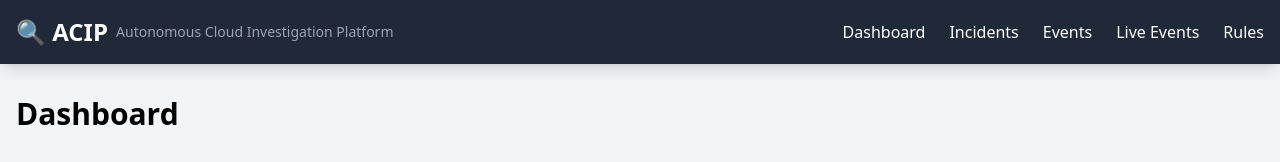
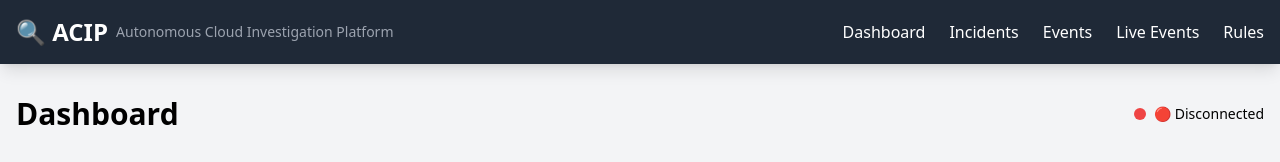
Before and after one commit to Yahya-harrachi/Autonomous-Cloud-Investigation-Platform, a React (Create React App) app in the folder frontend/: page / in a window 1280 px wide. Shown: the top 162 px of the page. Built offline with nearby package versions, Linux system fonts and the light colour scheme; no server answers.

Commit message:
Fixing filtering by status in incidents section in frontend

```diff
--- a/frontend/src/pages/Dashboard.jsx
+++ b/frontend/src/pages/Dashboard.jsx
@@ -3,6 +3,7 @@ import { Link } from 'react-router-dom';
 import { incidentAPI } from '../services/api';
 import StatusBadge from '../components/StatusBadge';
 import SeverityBadge from '../components/SeverityBadge';
+import websocketService from '../services/websocket';
 
 const Dashboard = () => {
   const [incidents, setIncidents] = useState([]);
@@ -13,9 +14,25 @@ const Dashboard = () => {
     resolved: 0
   });
   const [loading, setLoading] = useState(true);
+  const [isConnected, setIsConnected] = useState(false);
 
   useEffect(() => {
     loadData();
+
+    const onConnected = () => setIsConnected(true);
+    const onDisconnected = () => setIsConnected(false);
+
+    websocketService.on('connected', onConnected);
+    websocketService.on('disconnected', onDisconnected);
+
+    if (!websocketService.isConnected) {
+      websocketService.connect();
+    }
+
+    return () => {
+      websocketService.off('connected', onConnected);
+      websocketService.off('disconnected', onDisconnected);
+    };
   }, []);
 
   const loadData = async () => {
@@ -26,10 +43,10 @@ const Dashboard = () => {
         incidentAPI.getStats()
       ]);
 
-      // ✅ Check if incidentsRes is an array or has an incidents property
       const incidentsData = Array.isArray(incidentsRes) ? incidentsRes : incidentsRes?.incidents || [];
       setIncidents(incidentsData);
       setStats(statsRes || { total: 0, pending: 0, investigating: 0, resolved: 0 });
+      setIsConnected(websocketService.isConnected);
     } catch (err) {
       console.error('Error loading data:', err);
     } finally {
@@ -43,7 +60,15 @@ const Dashboard = () => {
 
   return (
     <div className="container mx-auto px-4 py-8">
-      <h1 className="text-3xl font-bold mb-8">Dashboard</h1>
+      <div className="flex justify-between items-center mb-8">
+        <h1 className="text-3xl font-bold">Dashboard</h1>
+        <div className="flex items-center space-x-2">
+          <div className={`w-3 h-3 rounded-full ${isConnected ? 'bg-green-500 animate-pulse' : 'bg-red-500'}`} />
+          <span className="text-sm font-medium">
+            {isConnected ? '🟢 Live' : '🔴 Disconnected'}
+          </span>
+        </div>
+      </div>
 
       {/* Stats Cards */}
       <div className="grid grid-cols-1 md:grid-cols-4 gap-6 mb-8">
@@ -75,9 +100,7 @@ const Dashboard = () => {
         </div>
         <div className="divide-y divide-gray-200">
           {incidents.length === 0 ? (
-            <div className="px-6 py-8 text-center text-gray-500">
-              No incidents found
-            </div>
+            <div className="px-6 py-8 text-center text-gray-500">No incidents found</div>
           ) : (
             incidents.map((incident) => (
               <Link to={`/incidents/${incident.id}`} key={incident.id} className="block hover:bg-gray-50">
@@ -85,7 +108,6 @@ const Dashboard = () => {
                   <div className="flex-1">
                     <div className="flex items-center space-x-3">
                       <h3 className="font-medium">{incident.title}</h3>
-                      {/* ✅ FIX: Use priority or severity */}
                       <SeverityBadge severity={incident.priority || incident.severity || 'MEDIUM'} />
                       <StatusBadge status={incident.status || 'pending'} />
                     </div>
--- a/frontend/src/pages/IncidentList.jsx
+++ b/frontend/src/pages/IncidentList.jsx
@@ -10,24 +10,43 @@ const IncidentList = () => {
   const [loading, setLoading] = useState(true);
   const [filter, setFilter] = useState('all');
   const [stats, setStats] = useState({});
+  const [isConnected, setIsConnected] = useState(false);
 
   useEffect(() => {
     loadData();
 
-    // Listen for new incidents via WebSocket
+    const onConnected = () => setIsConnected(true);
+    const onDisconnected = () => setIsConnected(false);
     const onNewIncident = (incident) => {
       console.log('🚨 New incident received:', incident);
+
+      // ✅ Only add if it matches current filter
+      const shouldAdd = filter === 'all' || filter === incident.status;
+      if (shouldAdd) {
         setIncidents(prev => [incident, ...prev]);
+      }
+
+      // ✅ Update stats
       setStats(prev => ({
         ...prev,
         total: (prev.total || 0) + 1,
-        pending: (prev.pending || 0) + 1,
+        pending: incident.status === 'pending' ? (prev.pending || 0) + 1 : (prev.pending || 0),
+        investigating: incident.status === 'investigating' ? (prev.investigating || 0) + 1 : (prev.investigating || 0),
+        resolved: incident.status === 'resolved' ? (prev.resolved || 0) + 1 : (prev.resolved || 0),
       }));
     };
 
+    websocketService.on('connected', onConnected);
+    websocketService.on('disconnected', onDisconnected);
     websocketService.on('new_incident', onNewIncident);
 
+    if (!websocketService.isConnected) {
+      websocketService.connect();
+    }
+
     return () => {
+      websocketService.off('connected', onConnected);
+      websocketService.off('disconnected', onDisconnected);
       websocketService.off('new_incident', onNewIncident);
     };
   }, [filter]);
@@ -35,14 +54,18 @@ const IncidentList = () => {
   const loadData = async () => {
     try {
       setLoading(true);
+
+      // ✅ Pass filter to API
+      const filterStatus = filter === 'all' ? null : filter;
       const [incidentsRes, statsRes] = await Promise.all([
-        incidentAPI.getAll(0, 100, filter === 'all' ? null : filter),
+        incidentAPI.getAll(0, 100, filterStatus),
         incidentAPI.getStats()
       ]);
 
       const incidentsData = Array.isArray(incidentsRes) ? incidentsRes : incidentsRes?.incidents || [];
       setIncidents(incidentsData);
       setStats(statsRes || {});
+      setIsConnected(websocketService.isConnected);
     } catch (err) {
       console.error('Error loading incidents:', err);
     } finally {
@@ -56,12 +79,25 @@ const IncidentList = () => {
     return date.toLocaleString();
   };
 
+  const getSeverity = (incident) => {
+    return incident.priority || incident.severity || 'MEDIUM';
+  };
+
+  const getScore = (incident) => {
+    return incident.extra_data?.severity_score || null;
+  };
+
   if (loading) {
-    return <div className="text-center py-8">Loading incidents...</div>;
+    return (
+      <div className="flex justify-center items-center h-64">
+        <div className="text-gray-500">Loading incidents...</div>
+      </div>
+    );
   }
 
   return (
     <div className="container mx-auto px-4 py-8">
+      {/* Header */}
       <div className="flex justify-between items-center mb-6">
         <div>
           <h1 className="text-3xl font-bold">Incidents</h1>
@@ -70,7 +106,12 @@ const IncidentList = () => {
           </p>
         </div>
         <div className="flex items-center space-x-4">
-          <span className="text-sm text-gray-500">🔴 Live</span>
+          <div className="flex items-center space-x-2">
+            <div className={`w-3 h-3 rounded-full ${isConnected ? 'bg-green-500 animate-pulse' : 'bg-red-500'}`} />
+            <span className="text-sm font-medium">
+              {isConnected ? '🟢 Live' : '🔴 Disconnected'}
+            </span>
+          </div>
         </div>
       </div>
 
@@ -81,25 +122,36 @@ const IncidentList = () => {
             key={s}
             onClick={() => setFilter(s)}
             className={`px-4 py-2 rounded-md capitalize ${
-              filter === s ? 'bg-gray-800 text-white' : 'bg-gray-200 hover:bg-gray-300'
+              filter === s
+                ? 'bg-gray-800 text-white'
+                : 'bg-gray-200 hover:bg-gray-300'
             }`}
           >
-            {s}
+            {s === 'all' ? 'All' : s}
           </button>
         ))}
       </div>
 
-      {/* Incidents Table */}
+      {/* Incidents List */}
       <div className="bg-white rounded-lg shadow overflow-hidden">
         {incidents.length === 0 ? (
           <div className="px-6 py-12 text-center text-gray-500">
             <div className="text-4xl mb-4">🔍</div>
             <p>No incidents found</p>
-            <p className="text-sm">Wait for security events or create one manually</p>
+            <p className="text-sm">
+              {filter === 'all'
+                ? 'Wait for security events or create one manually'
+                : `No ${filter} incidents found`}
+            </p>
           </div>
         ) : (
           <div className="divide-y divide-gray-200">
-            {incidents.map((incident) => (
+            {incidents.map((incident) => {
+              const severity = getSeverity(incident);
+              const status = incident.status || 'pending';
+              const score = getScore(incident);
+
+              return (
                 <Link
                   to={`/incidents/${incident.id}`}
                   key={incident.id}
@@ -111,29 +163,39 @@ const IncidentList = () => {
                         <span className="font-medium text-gray-900">
                           {incident.title}
                         </span>
-                      {/* ✅ FIX: Use priority or severity */}
-                      <SeverityBadge severity={incident.priority || incident.severity || 'MEDIUM'} />
-                      <StatusBadge status={incident.status || 'pending'} />
+                        <SeverityBadge severity={severity} />
+                        <StatusBadge status={status} />
                       </div>
-                    <p className="text-sm text-gray-500 mt-1 line-clamp-1">
-                      {incident.description ? incident.description.substring(0, 150) + '...' : 'No description'}
+                      <p className="text-sm text-gray-500 mt-1 line-clamp-1 max-w-2xl">
+                        {incident.description
+                          ? incident.description.substring(0, 150) + '...'
+                          : 'No description'}
                       </p>
                       <div className="mt-1 flex items-center space-x-4 text-xs text-gray-400">
                         <span>🕐 {formatTime(incident.created_at)}</span>
-                      {incident.source_type && <span>📁 {incident.source_type}</span>}
+                        {incident.source_type && (
+                          <span>📁 {incident.source_type}</span>
+                        )}
+                        {incident.extra_data?.event_name && (
+                          <span>📋 {incident.extra_data.event_name}</span>
+                        )}
+                        {incident.extra_data?.actor && (
+                          <span>👤 {incident.extra_data.actor}</span>
+                        )}
                       </div>
                     </div>
                     <div className="flex items-center space-x-4">
-                    {incident.extra_data?.severity_score !== undefined && (
+                      {score !== null && (
                         <span className="text-sm font-medium text-gray-600">
-                        Score: {incident.extra_data.severity_score}/100
+                          Score: {score}/100
                         </span>
                       )}
                       <span className="text-gray-300">›</span>
                     </div>
                   </div>
                 </Link>
-            ))}
+              );
+            })}
           </div>
         )}
       </div>
```
Also changed, not shown: 1 other file (tests, documents, lock files or other folders). Lines whose indentation alone changed are shown as unchanged.
